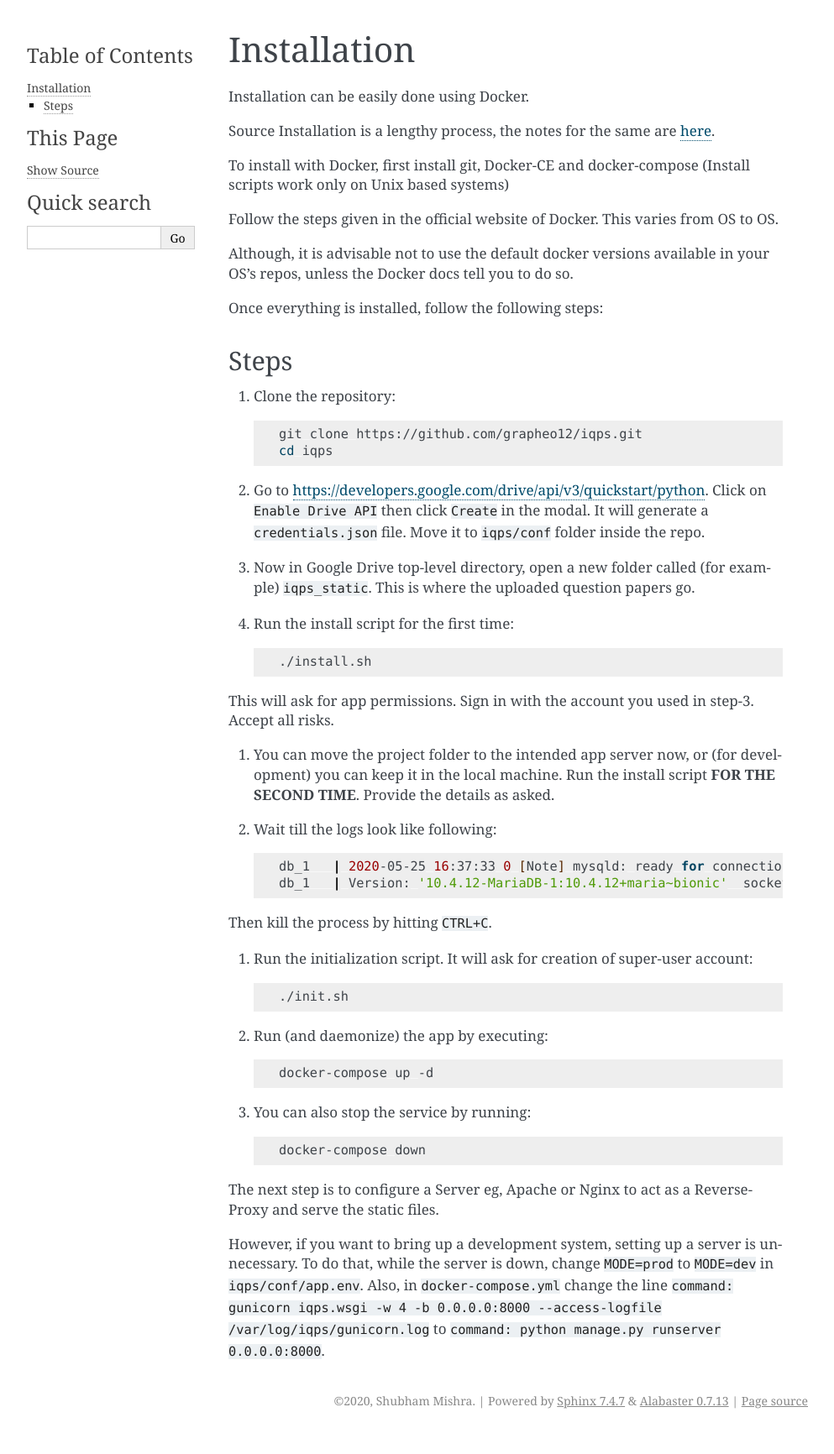
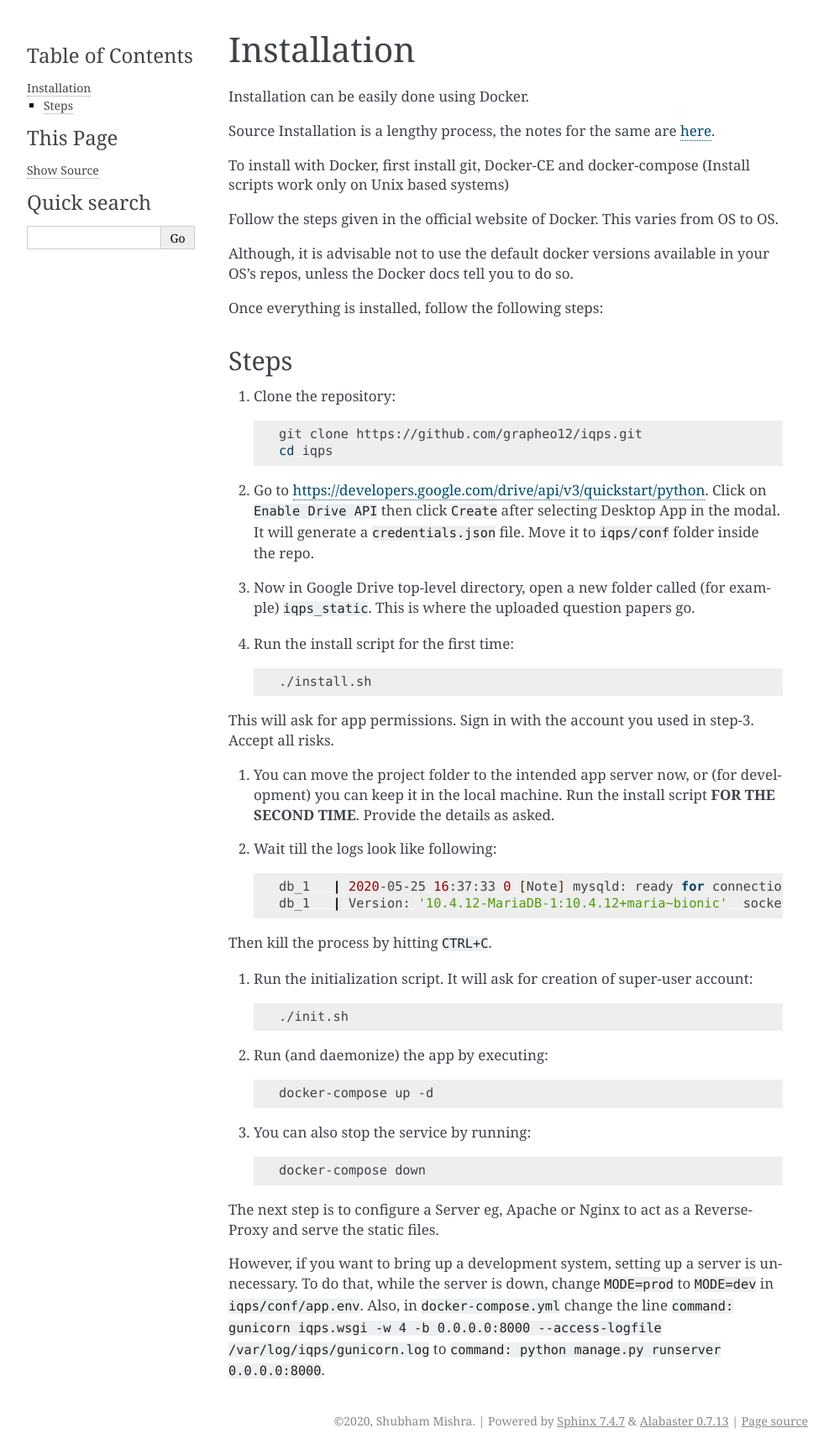
Before and after one commit to grapheo12/iqps, a Sphinx documentation site: the page built from docs/source/Installation.rst, in a window 1280 px wide. Shown: the whole page at 84% size, without its empty margins (148-1141 px from the left). Built offline with Sphinx 7.4.7, drawn with Linux system fonts in a browser that asks for light colours; before the commit the page ends 1708 px from its top, so only the background shows below that.

Commit message:
add instruction to choose desktop app (#22)

```diff
--- a/docs/source/Installation.rst
+++ b/docs/source/Installation.rst
@@ -24,7 +24,7 @@ Steps
     git clone https://github.com/grapheo12/iqps.git
     cd iqps
 
-#. Go to https://developers.google.com/drive/api/v3/quickstart/python. Click on ``Enable Drive API`` then click ``Create`` in the modal.
+#. Go to https://developers.google.com/drive/api/v3/quickstart/python. Click on ``Enable Drive API`` then click ``Create`` after selecting Desktop App in the modal.
    It will generate a ``credentials.json`` file. Move it to ``iqps/conf`` folder inside the repo.
 
 #. Now in Google Drive top-level directory, open a new folder called (for example) ``iqps_static``. This is where the uploaded question papers go.
```
